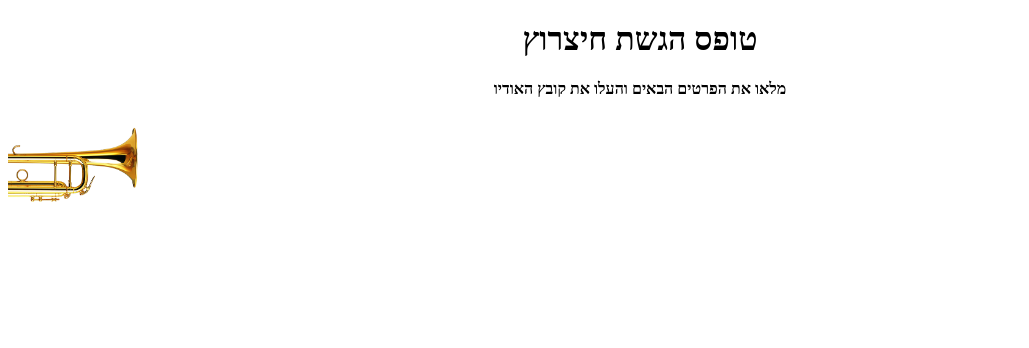
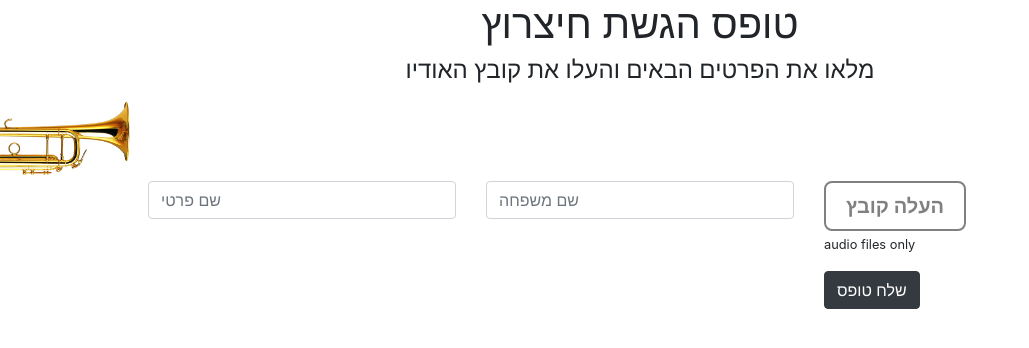
Before and after one commit to CohenINT/hirzuzim-angular, an Angular app: page / in a window 1280 px wide. Shown: the top 348 px of the page, without its empty margins (0-1029 px from the left). Built offline with nearby package versions, Linux system fonts and the light colour scheme.

Commit message:
fixed user input transfer, instead of ngModel i used formGroup directive which was needed to import ,  this is more newer approch.

```diff
--- a/package.json
+++ b/package.json
@@ -19,6 +19,7 @@
     "@angular/platform-browser": "~8.2.0",
     "@angular/platform-browser-dynamic": "~8.2.0",
     "@angular/router": "~8.2.0",
+    "bootstrap": "^4.3.1",
     "rxjs": "~6.4.0",
     "tslib": "^1.10.0",
     "zone.js": "~0.9.1"
--- a/src/app/add-audio/add-audio.component.html
+++ b/src/app/add-audio/add-audio.component.html
@@ -1 +1,29 @@
-<p>add-audio works!</p>
+
+
+<div class="container mt-5  d-flex justify-content-center">
+
+ <div [formGroup]= "form"  class="row input-group p-5">
+   <div class="col">
+     <input type="text" class="form-control" formControlName="firstName" placeholder="שם פרטי">
+   </div>
+   <div class="col">
+    <input class="form-control" type="text" formControlName="lastName" placeholder="שם משפחה">
+
+   </div>
+
+   <div class="col">
+    <div class="upload-btn-wrapper">
+
+  <button onclick="document.getElementById('myfile').click();" class="btn-loader">העלה קובץ</button>
+
+  <input type="file" style="width:40px; background-color:red; height:30px;" accept=".mp3,.wav,.ogg,.mp4" id="myfile" name="myfile" (change) = "createFormData($event)"/>
+  <br>
+  <p><small>audio files only</small></p>
+  <button class="btn btn-dark" (click) = "upload()" >שלח טופס</button>
+
+
+
+    </div>
+  </div>
+ </div>
+</div>
--- a/src/app/add-audio/add-audio.component.scss
+++ b/src/app/add-audio/add-audio.component.scss
@@ -0,0 +1,18 @@
+.btn-loader {
+  border: 2px solid gray;
+  color: gray;
+  background-color: white;
+  padding: 8px 20px;
+  border-radius: 8px;
+  font-size: 20px;
+  font-weight: bold;
+}
+
+
+.upload-btn-wrapper input[type=file] {
+  font-size: 100px;
+  position: absolute;
+  left: 0;
+  top: 0;
+  opacity: 0;
+}
--- a/src/app/add-audio/add-audio.component.ts
+++ b/src/app/add-audio/add-audio.component.ts
@@ -1,15 +1,53 @@
-import { Component, OnInit } from '@angular/core';
+import { Component, OnInit, Input } from '@angular/core';
+import { HttpClient } from 'selenium-webdriver/http';
+import {HttpClientModule} from '@angular/common/http';
+import { AddAudioService } from '../services/add-audio.service';
+import { debug } from 'util';
+import {FormControl, FormGroup, Validators} from '@angular/forms';
+
 
 @Component({
-  selector: 'app-add-audio',
+  selector: 'add-audio',
   templateUrl: './add-audio.component.html',
   styleUrls: ['./add-audio.component.scss']
 })
 export class AddAudioComponent implements OnInit {
 
-  constructor() { }
+   firstName = '';
+  lastName = '';
+  selectedFile: File = null;
+  fd = new FormData();
+  url = "localhost:4400\postNewAudio";
+  form = new FormGroup({
+    firstName:new FormControl("",Validators.minLength(1)),
+    lastName:new FormControl("",Validators.minLength(1))
+
+  });
+
+
+  constructor(private _addService: AddAudioService) { }
+
+  createFormData(event)
+  {
+    this.selectedFile = event.target.files[0] as File;
+    this.fd.append("file",this.selectedFile,this.selectedFile.name);
+    this.fd.append("firstname",this.form.value.firstName);
+    this.fd.append("lastname",this.form.value.lastName);
+
+
+
+  }
+  upload() {
+
+
+     this._addService.upload(this.fd);
+  }
+
+
 
   ngOnInit() {
   }
 
 }
+//TODO: create a recording interface for user with this
+//https://medium.com/@bryanjenningz/how-to-record-and-play-audio-in-javascript-faa1b2b3e49b
--- a/src/app/app.component.html
+++ b/src/app/app.component.html
@@ -3,7 +3,7 @@
 
 <headlines></headlines>
 
-
+<add-audio></add-audio>
 
 
 <router-outlet></router-outlet>
--- /dev/null
+++ b/src/app/services/add-audio.service.ts
@@ -0,0 +1,27 @@
+import { Injectable } from '@angular/core';
+import { HttpClient } from '@angular/common/http';
+
+@Injectable({
+  providedIn: 'root'
+})
+export class AddAudioService {
+
+   private _postAudio = "localhost:4400/addFile";
+
+  constructor(private _http: HttpClient) { }
+
+  upload($fd) {
+    this._http.post(this._postAudio, $fd)
+    .subscribe( result => {
+
+      //TODO: check it is info from response
+      alert(result);
+    });
+  }
+
+
+
+
+
+
+}
--- a/src/styles.scss
+++ b/src/styles.scss
@@ -1 +1,2 @@
 /* You can add global styles to this file, and also import other style files */
+@import "~bootstrap/dist/css/bootstrap.css"
```
Also changed, not shown: src/app/app.module.ts (+9 -2 lines), 2 other files (tests, documents, lock files or other folders).
